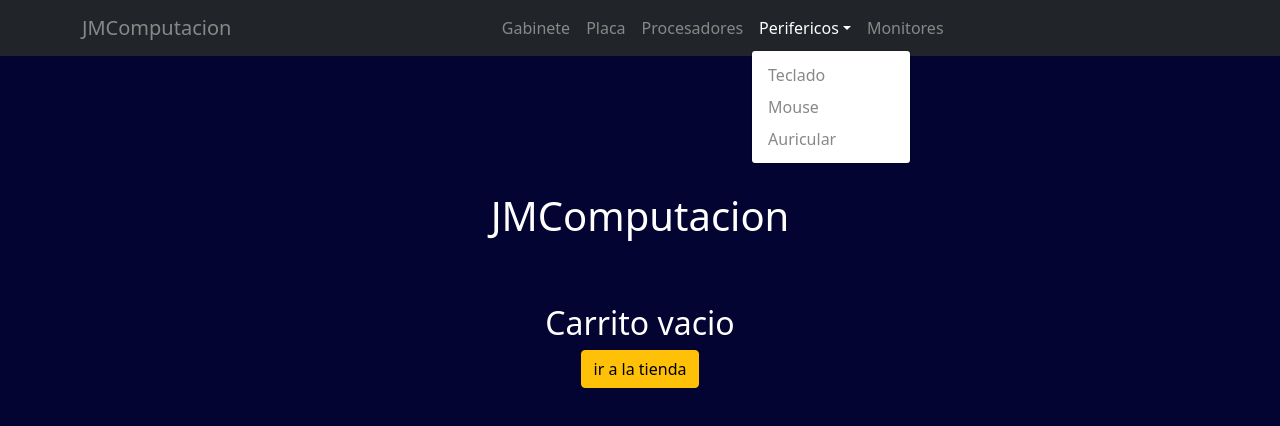
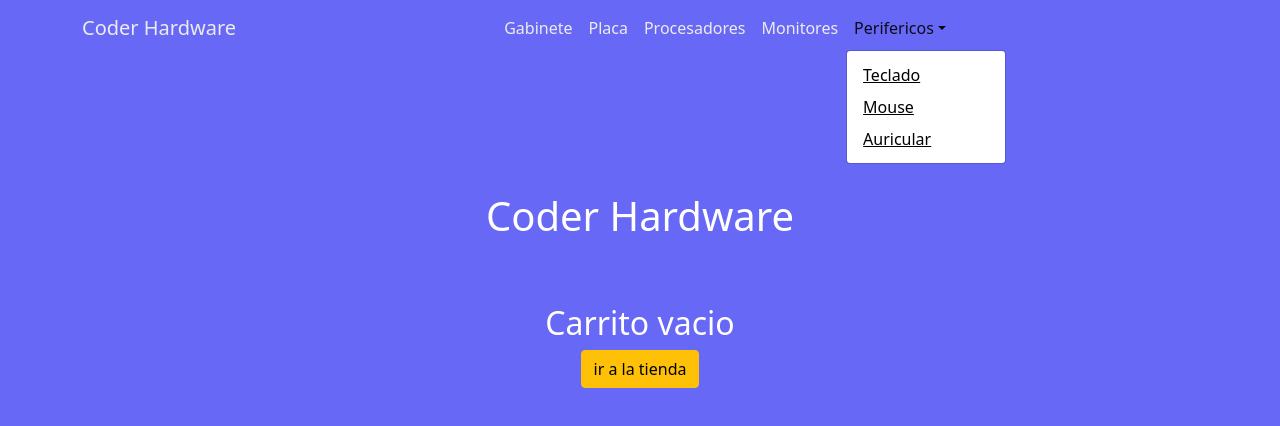
Before and after one commit to Lautcosta/proyecto-react-final, a React (Create React App) app: page /cart in a window 1280 px wide. Both pictures are taken after a click on the button "Perifericos". Shown: the top 426 px of the page. Built offline with nearby package versions, Linux system fonts and the light colour scheme.

Commit message:
actualizaciones

```diff
--- a/src/components/FormCount/FormCount.jsx
+++ b/src/components/FormCount/FormCount.jsx
@@ -1,6 +1,7 @@
 import { useState } from "react";
 import firebase from "firebase";
 import "firebase/firestore";
+import '../../style/App.css'
 import { getFirestore } from "../../services/getFirebase";
 import { useCartContext } from "../../Context/CartContext";
 
@@ -79,8 +80,8 @@ const FormCount = () => {
             });
         });
     };
-    return <div className="col-8 mt-4 m-auto bg-dark p-2 mb-4" >
-        <form onChange={handleOnChange} onSubmit={handleOnSubmit}>
+    return <div className=" formulario col-8 mt-4 m-auto  p-2 mb-4" >
+        <form className="formulario" onChange={handleOnChange} onSubmit={handleOnSubmit}>
             <input class="form-control mb-1" type='text'
                 placeholder='ingrese el nombre'
                 name='name'
@@ -101,7 +102,7 @@ const FormCount = () => {
                 placeholder='Confirme el mail '
                 name='email2'
             />
-            <button class="btn btn-info mt-1"
+            <button class="botoncitos btn btn-info mt-1"
 
             >Terminar Compra</button>
         </form>
--- a/src/components/Item/Item.jsx
+++ b/src/components/Item/Item.jsx
@@ -1,11 +1,12 @@
 import React from 'react'
 import { Link } from 'react-router-dom'
+import '../../style/App.css'
 
 const Item = ({product}) => {
     return (
         <div className="col-12 col-sm-12 col-md-6 col-lg-4">
 
-            <div key={product.id} className="card  mt-3 mb-3 m-auto  ">
+            <div key={product.id} className="card mt-3 mb-3 m-auto cardItem  ">
                         <div className="card-header">
                             <h5 className="card-title text-center">{product.title}</h5>
                         </div>
--- a/src/components/ItemDatail/ItemDetail.jsx
+++ b/src/components/ItemDatail/ItemDetail.jsx
@@ -14,18 +14,18 @@ const ItemDetail = ({ item }) => {
 
     return (
         <div className="col-12 col-sm-10 col-lg-6 m-auto">
-            <div key={item.id} className="card  mt-3 mb-3 m-auto  ">
+            <div key={item.id} className="card cardItem mt-3 mb-3 m-auto  ">
                 <div className="card-header">
                     <h5 className="card-title text-center">{item.title}</h5>
                 </div>
-                <div className="card-body">
+                <div className="card-body m-auto">
                     <img
                         src={item.photoUrl}
                         className="card-img-top w-50"
                         alt="imagen del itemo"
                     />
                 </div>
-                <div className="card-footer">
+                <div className="card-footer m-auto">
                     <p className="card-text-p mt-1">{`${formatoMoneda(item.precio)}`}</p>
 
                     <ItemCount stock={5} initial={1} onAdd={onAdd} />
--- a/src/components/NavBar/NavBar.jsx
+++ b/src/components/NavBar/NavBar.jsx
@@ -16,16 +16,16 @@ const NavBar = () => {
 
   return (
 
-    <Navbar bg="dark" expand="lg" className="navbar-dark  fixed-top">
+    <Navbar  expand="lg" className="navbar-moradita  fixed-top">
     <Container>
 
       <Navbar.Brand >
-        <Link className="link" to={`/`}>JMComputacion</Link>
+        <Link className="link" to={`/`}>Coder Hardware</Link>
       </Navbar.Brand>
 
       <Navbar.Toggle aria-controls="basic-navbar-nav" />
       <Navbar.Collapse id="basic-navbar-nav">
-        <Nav className="m-auto">
+        <Nav className="m-auto text-center">
               <Nav.Link>
 
             <Link className="link" to={`/category/gabinete`}>
@@ -42,26 +42,30 @@ const NavBar = () => {
               <Link className="link" to={`/category/procesadores`}>Procesadores</Link>
             </Nav.Link>
 
-          <NavDropdown title="Perifericos" id="basic-nav-dropdown">
 
-                <NavDropdown.Item >
-                  <Link className="link" to={`/category/teclado`}>Teclado</Link>
-                </NavDropdown.Item>
-
-              <NavDropdown.Item >
-                  <Link className="link" to={`/category/mouse`}>Mouse</Link>
-              </NavDropdown.Item>
-
-                <NavDropdown.Item >
-                  <Link className="link" to={`/category/auricular`}>Auricular</Link>
-                </NavDropdown.Item>
-          </NavDropdown>
           <Nav.Link >
               <Link className="link" to="/category/monitor">Monitores</Link>
           </Nav.Link>
 
+          {/* ----------Dropdown-------- */}
+          <NavDropdown className="link2" title="Perifericos" id="basic-nav-dropdown">
+
+                <NavDropdown.Item >
+                  <Link className="link2" to={`/category/teclado`}>Teclado</Link>
+                </NavDropdown.Item>
+
+              <NavDropdown.Item >
+                  <Link className="link2" to={`/category/mouse`}>Mouse</Link>
+              </NavDropdown.Item>
+
+                <NavDropdown.Item >
+                  <Link className="link2" to={`/category/auricular`}>Auricular</Link>
+                </NavDropdown.Item>
+          </NavDropdown>
+
         </Nav>
       </Navbar.Collapse>
+
     </Container>
       <Link  className="link" exact to={'/cart' }>
         <div className="text-center ">
--- a/src/container/App.jsx
+++ b/src/container/App.jsx
@@ -18,7 +18,7 @@ function App() {
         <div className="App ">
           <NavBar />
 
-          <Title title="JMComputacion" />
+          <Title title="Coder Hardware" />
 
           <Switch>
             <Route component={ItemListContainer} exact path="/" />
--- a/src/style/App.css
+++ b/src/style/App.css
@@ -1,5 +1,5 @@
 body {
-    background-color: rgb(3, 4, 49);
+    background-color: #6868F6;
     opacity: 10;
     color: #fff;
 }
@@ -27,11 +27,31 @@ h1{
 }
 
 .link {
-    color: #888;
+    color: rgb(236, 236, 236);
     text-decoration: none;
+}
+.link2{
+    color: #000;
+}
+
+.formulario{
+    background-color: #6868F6;
 }
 
 .iconCart {
     font-size: 1.3rem;
 
 }
+
+.navbar-moradita{
+    background-color: #6868F6;
+}
+
+.botoncitos{
+    background-color: #150F5A;
+    color: white;
+}
+
+.cardItem{
+    border-radius: 20px;
+}
```
Also changed, not shown: 1 other file (tests, documents, lock files or other folders).
